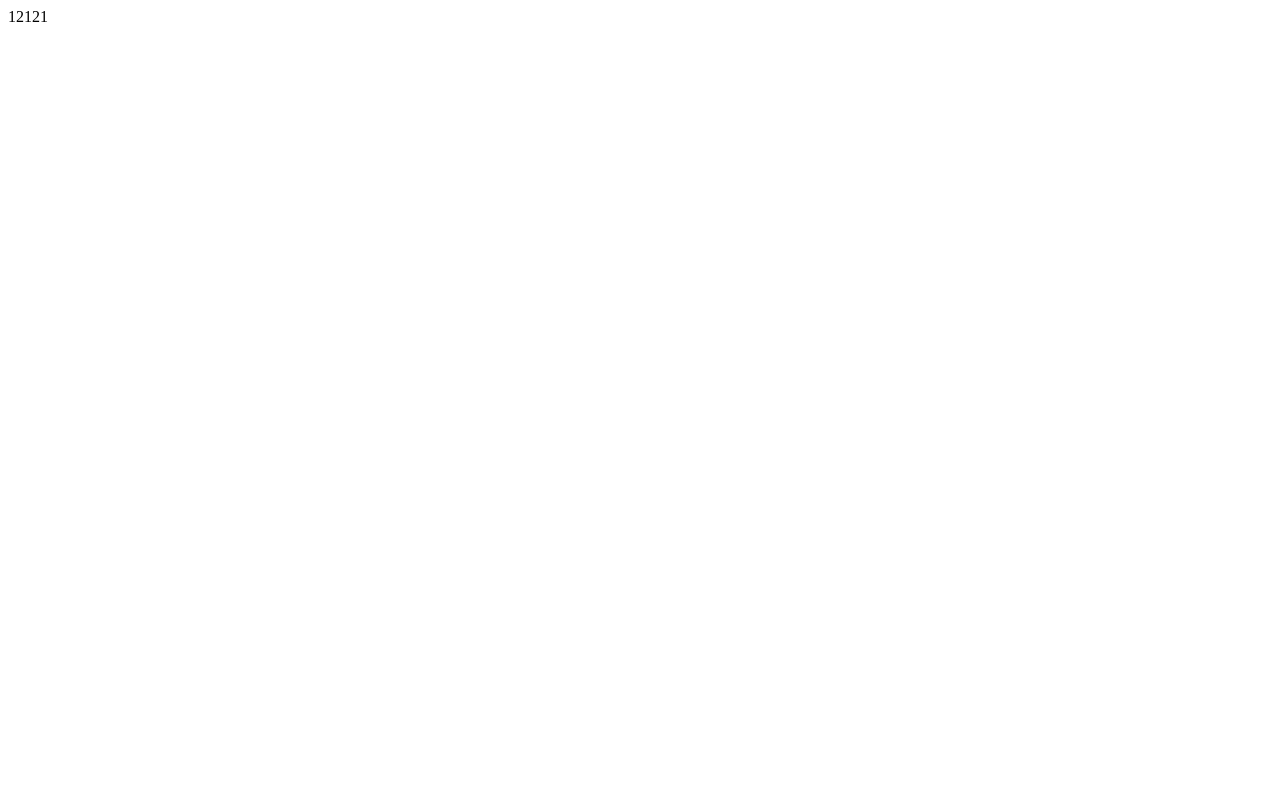
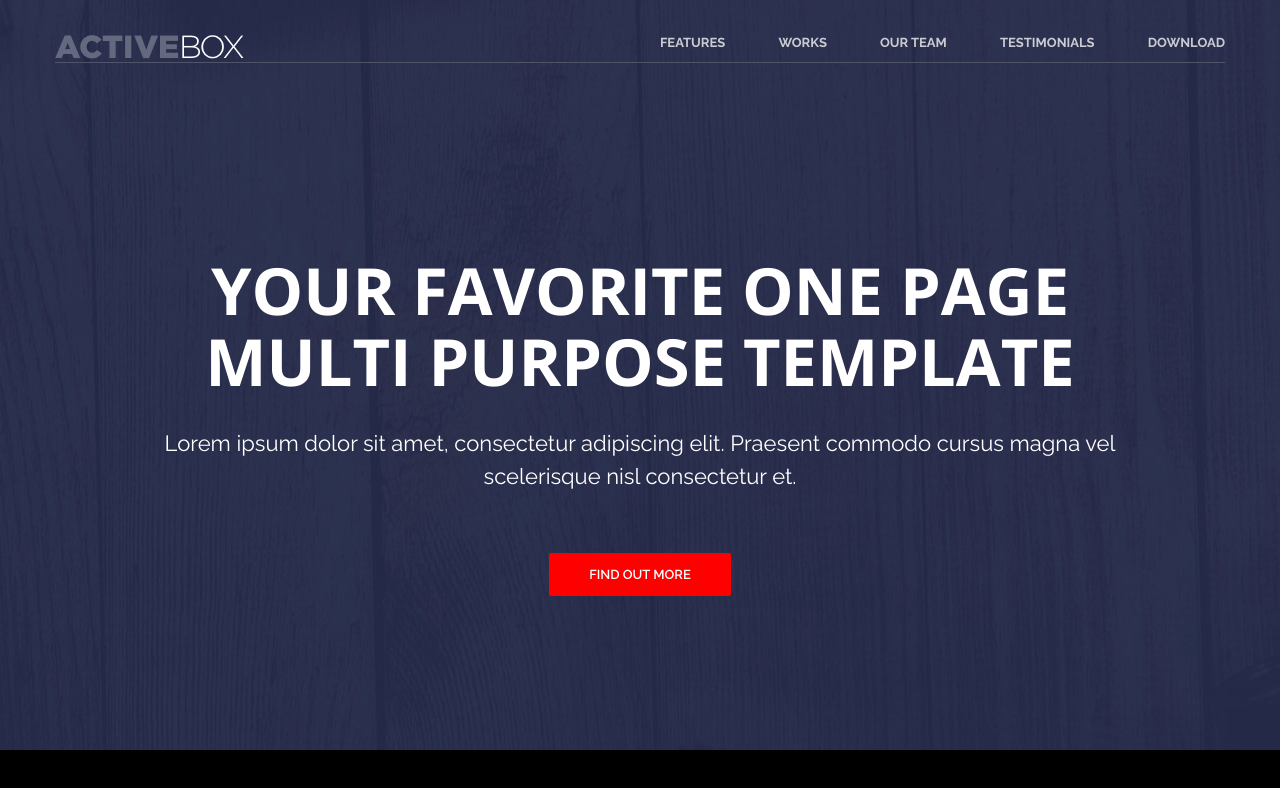
Before and after one commit to SENATOROVAI/layouts.github.io-PAGE, a plain HTML site: page index.html in a window 1280 px wide. Drawn offline with nearby package versions, Linux system fonts and the light colour scheme.

Commit message:
add header and intro

```diff
--- a/index.html
+++ b/index.html
@@ -1,6 +1,9 @@
 <!DOCTYPE html>
 <html lang="en">
 <head>
+    <link rel="preconnect" href="https://fonts.googleapis.com">
+<link rel="preconnect" href="https://fonts.gstatic.com" crossorigin>
+<link href="https://fonts.googleapis.com/css2?family=Open+Sans:wght@700&family=Raleway:wght@400;600;700&display=swap" rel="stylesheet">
     <link rel="stylesheet" href="style.css">
     <meta charset="UTF-8">
     <meta http-equiv="X-UA-Compatible" content="IE=edge">
@@ -8,6 +11,31 @@
     <title>Document</title>
 </head>
 <body>
-    <div>12121</div>
+    <header class="header">
+        <div class="container">
+            <div class="header__inner">
+                <div class="header__logo">
+                    <img src="img/activebox-logo.png" alt="">
+                </div>
+                <nav class="nav">
+                <a class="nav_link" href="#">features</a>
+                <a class="nav_link" href="#">works</a>
+                <a class="nav_link" href="#">our team</a>
+                <a class="nav_link" href="#">testimonials</a>
+                <a class="nav_link" href="#">download</a>
+            </nav>
+            </div>
+        </div>
+            </header>
+<div class="intro">
+    <div class="container">
+        <div class="intro_inner">
+        <h1 class="intro_title">Your Favorite One Page Multi Purpose Template</h1>
+        <h2 class="intro_subtitle">Lorem ipsum dolor sit amet, consectetur adipiscing elit. Praesent commodo cursus magna vel scelerisque nisl consectetur et.</h2>
+        <a class="btn btn--red" href="#">Find Out More</a>
+    </div>
+</div>
+</div>
+
 </body>
 </html>
--- a/style.css
+++ b/style.css
@@ -0,0 +1,143 @@
+body {
+    margin:0;
+    font-size: 14px;
+    font-family: 'Raleway', sans-serif;
+    color: #6c7279;
+    background-color: black;
+-webkit-flow-into: inherit;
+}
+
+*,
+*:before,
+*:after
+{
+   box-sizing: border-box;
+}
+
+h1,h2,h3,h4,h5,h6{
+    margin: 0;
+}
+
+p{
+    margin: 0 0 10px;
+}
+
+/* Container
+********/
+.container{
+    width: 100%;
+    max-width: 1170px ;
+    margin: 0 auto;
+}
+
+/* Header
+********/
+
+
+.header{
+    height: 100px;
+    padding: 35px;
+    width: 100%;
+    position: absolute;
+    top: 0;
+    left: 0;
+    z-index: 1000;
+
+}
+
+.header__inner{
+    display: flex;
+    justify-content: space-between;
+    border-bottom: 1px solid #515369;
+}
+
+.nav{
+    font-size: 13px;
+    font-weight: 700;
+    text-transform: uppercase;
+
+
+}
+
+.nav_link{
+    margin-left: 50px;
+    color: #fff;
+    text-decoration: none;
+    opacity: 0.75;
+    transition: .2s linear;
+}
+
+.nav_link:child{
+    margin-left: 0;
+
+}
+.nav_link:hover{
+    text-decoration: underline;
+    opacity: 1;
+}
+
+
+/* intro
+********/
+
+.intro{
+    display: flex;
+    flex-direction: column;
+    justify-content: center;
+    padding-top: 100px;
+    height: 750px;
+    background: #31344e url("img/intro-bg.jpg") center no-repeat;
+}
+
+.intro_inner{
+    width: 100%;
+    max-width: 970px;
+    margin: 0 auto;
+    text-align: center;
+}
+.intro_title{
+    margin: 0 0 30px;
+    font-family: 'Open Sans',
+    sans-serif;
+    font-size:65px;
+    line-height: 71px;
+    color:#fff;
+    font-weight: 700;
+    text-transform: uppercase;
+
+}
+
+.intro_subtitle{
+    margin-bottom: 60px;
+    font-size: 22px;
+    color: #fff;
+    line-height: 1.5;
+    font-weight: 400;
+}
+
+/* Button
+=================*/
+
+.btn{
+    padding: 14px 40px;
+    display: inline-block;
+    vertical-align: top;
+    border-radius: 2px;
+    border: 0;
+    cursor: pointer;
+    font-family: inherit;
+    font-size: 13px;
+    font-weight: 600;
+    color: #fff;
+    text-transform: uppercase;
+    text-decoration: none;
+    transition: background .2s linear;
+}
+
+.btn--red{
+    background-color: red;
+}
+
+.btn--red:hover{
+    background-color: #dd3434;
+}
```
Also changed, not shown: img/activebox-logo.png (added), img/intro-bg.jpg (added).
